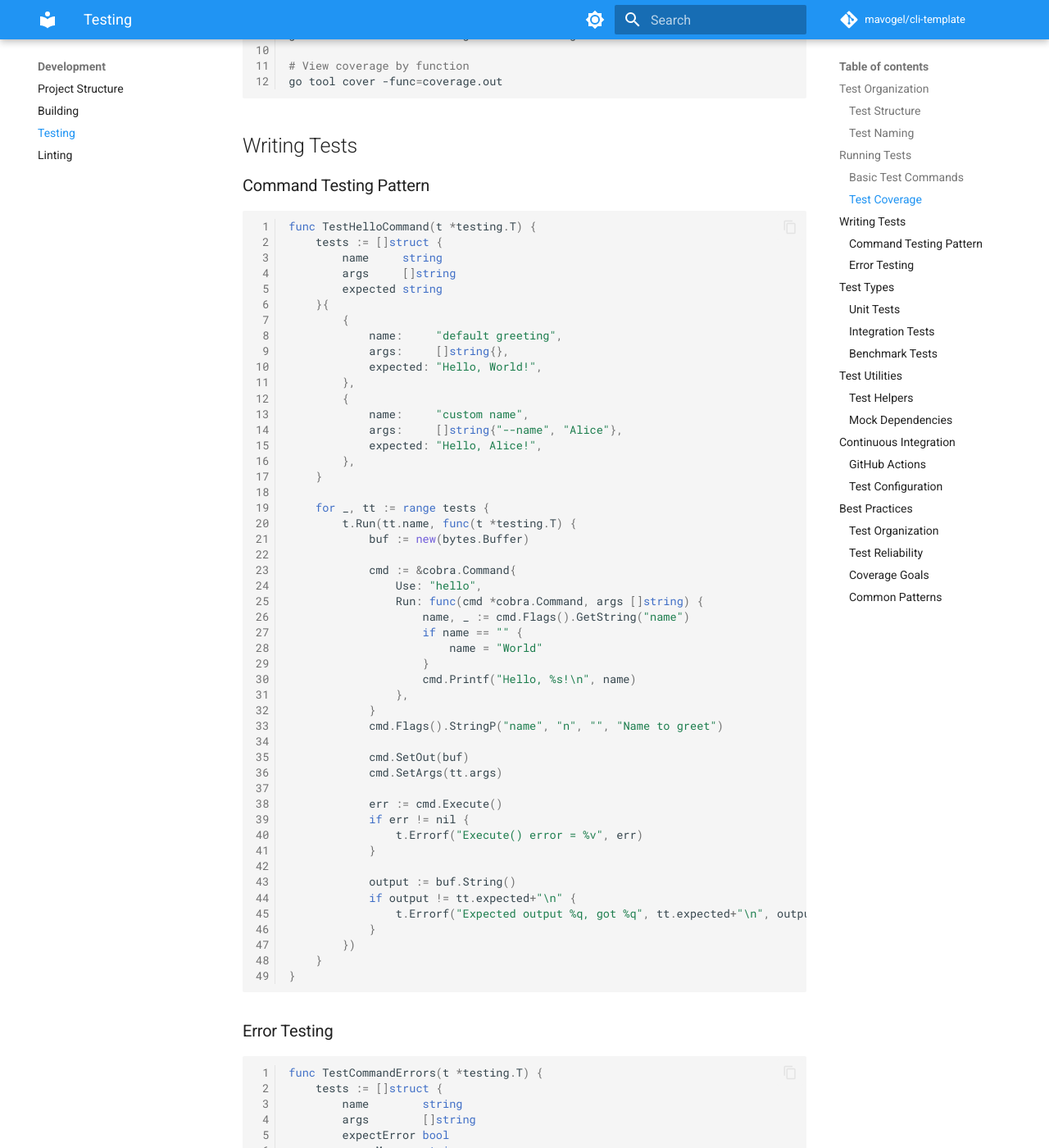
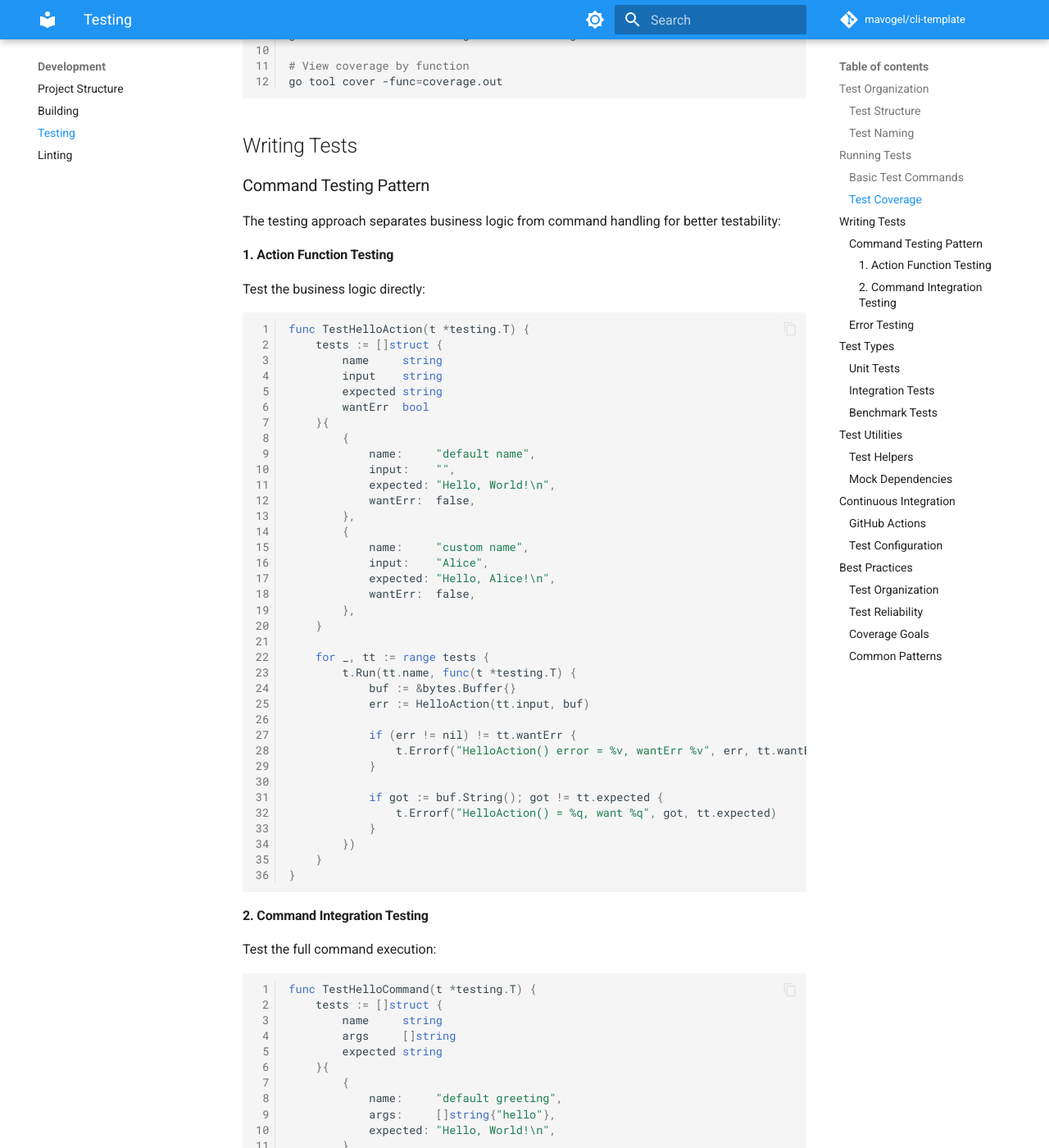
Before and after one commit to mavogel/cli-template, an MkDocs documentation site: the page built from docs/development/testing.md, in a window 1280 px wide and 1400 px high, scrolled down 1388 px. Shown: the whole window at 82% size. Built offline with MkDocs 1.6.1 and Material for MkDocs 9.7.7, drawn with Linux system fonts in a browser that asks for light colours; comment, search, counter and statistics services are not loaded; the version menu is left out; some of the changed text lies outside the part shown.

Commit message:
chore: update docs

````diff
--- a/docs/development/testing.md
+++ b/docs/development/testing.md
@@ -65,6 +65,55 @@ go tool cover -func=coverage.out
 
 ### Command Testing Pattern
 
+The testing approach separates business logic from command handling for better testability:
+
+#### 1. Action Function Testing
+
+Test the business logic directly:
+
+```go
+func TestHelloAction(t *testing.T) {
+    tests := []struct {
+        name     string
+        input    string
+        expected string
+        wantErr  bool
+    }{
+        {
+            name:     "default name",
+            input:    "",
+            expected: "Hello, World!\n",
+            wantErr:  false,
+        },
+        {
+            name:     "custom name",
+            input:    "Alice",
+            expected: "Hello, Alice!\n",
+            wantErr:  false,
+        },
+    }
+
+    for _, tt := range tests {
+        t.Run(tt.name, func(t *testing.T) {
+            buf := &bytes.Buffer{}
+            err := HelloAction(tt.input, buf)
+
+            if (err != nil) != tt.wantErr {
+                t.Errorf("HelloAction() error = %v, wantErr %v", err, tt.wantErr)
+            }
+
+            if got := buf.String(); got != tt.expected {
+                t.Errorf("HelloAction() = %q, want %q", got, tt.expected)
+            }
+        })
+    }
+}
+```
+
+#### 2. Command Integration Testing
+
+Test the full command execution:
+
 ```go
 func TestHelloCommand(t *testing.T) {
     tests := []struct {
@@ -74,43 +123,31 @@ func TestHelloCommand(t *testing.T) {
     }{
         {
             name:     "default greeting",
-            args:     []string{},
-            expected: "Hello, World!",
+            args:     []string{"hello"},
+            expected: "Hello, World!\n",
         },
         {
             name:     "custom name",
-            args:     []string{"--name", "Alice"},
-            expected: "Hello, Alice!",
+            args:     []string{"hello", "--name", "Alice"},
+            expected: "Hello, Alice!\n",
         },
     }
 
     for _, tt := range tests {
         t.Run(tt.name, func(t *testing.T) {
             buf := new(bytes.Buffer)
+            rootCmd := &cobra.Command{Use: "test"}
+            rootCmd.AddCommand(helloCmd)
+            rootCmd.SetOut(buf)
+            rootCmd.SetArgs(tt.args)
 
-            cmd := &cobra.Command{
-                Use: "hello",
-                Run: func(cmd *cobra.Command, args []string) {
-                    name, _ := cmd.Flags().GetString("name")
-                    if name == "" {
-                        name = "World"
-                    }
-                    cmd.Printf("Hello, %s!\n", name)
-                },
-            }
-            cmd.Flags().StringP("name", "n", "", "Name to greet")
-
-            cmd.SetOut(buf)
-            cmd.SetArgs(tt.args)
-
-            err := cmd.Execute()
+            err := rootCmd.Execute()
             if err != nil {
                 t.Errorf("Execute() error = %v", err)
             }
 
-            output := buf.String()
-            if output != tt.expected+"\n" {
-                t.Errorf("Expected output %q, got %q", tt.expected+"\n", output)
+            if got := buf.String(); got != tt.expected {
+                t.Errorf("Expected output %q, got %q", tt.expected, got)
             }
         })
     }
````
Also changed, not shown: CLAUDE.md (+59 -14 lines), docs/contributing/guidelines.md (+46 -5 lines), docs/development/project-structure.md (+1 -0 lines).
